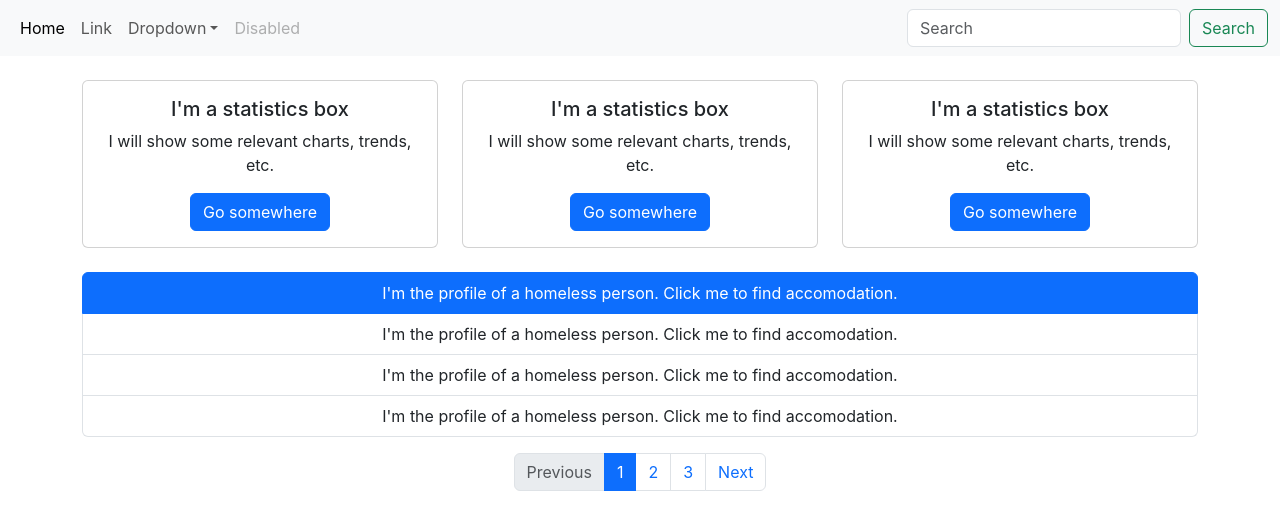
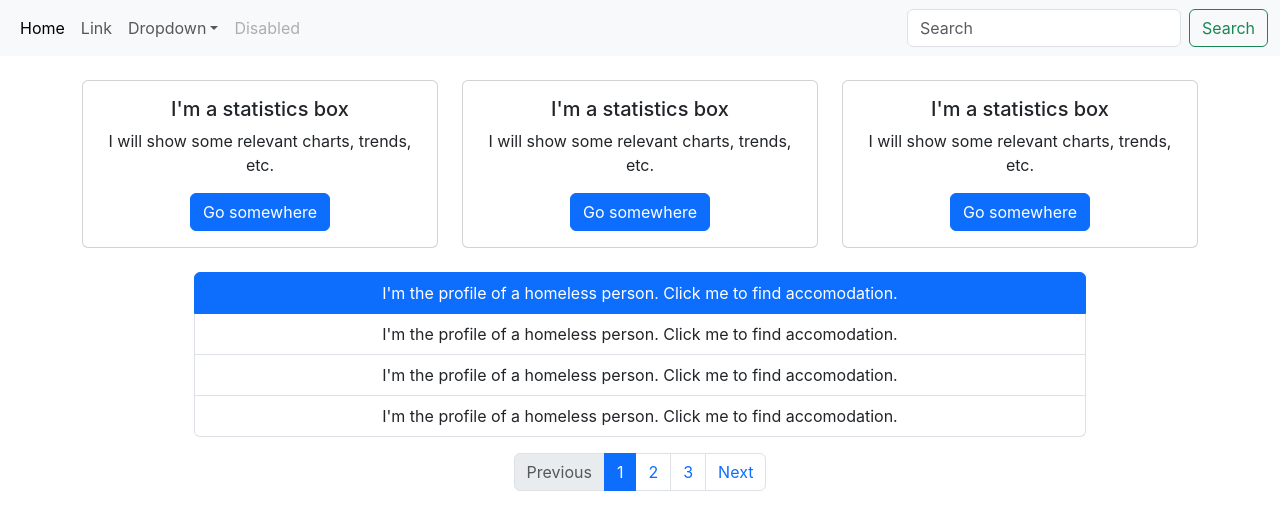
Before and after one commit to LB-Geeks/react-client, a React (Create React App) app in the folder react-client/: page / in a window 1280 px wide. Shown: the top 530 px of the page. Built offline with nearby package versions, Linux system fonts and the light colour scheme.

Commit message:
changed styling of list

```diff
--- a/react-client/src/App.css
+++ b/react-client/src/App.css
@@ -1,3 +1,7 @@
 .App {
   text-align: center;
 }
+
+.max-width-80 {
+  min-width: 80%;
+}
--- a/react-client/src/components/needAccomodationList/NeedAccomodationList.js
+++ b/react-client/src/components/needAccomodationList/NeedAccomodationList.js
@@ -4,8 +4,9 @@ import AccomodationFinderModal from "../accomodationFinderModal/AccomodationFind
 
 function NeedAccomodationList() {
   return (
-    <div class="container mt-4">
-      <div class="list-group">
+    <>
+      <div class="container d-flex justify-content-center mt-4">
+        <div class="list-group max-width-80">
           <button
             type="button"
             class="list-group-item list-group-item-action active"
@@ -41,6 +42,8 @@ function NeedAccomodationList() {
           </button>
         </div>
 
+        <AccomodationFinderModal />
+      </div>
       <nav aria-label="Page navigation example">
         <ul class="pagination justify-content-center mt-3">
           <li class="page-item disabled">
@@ -68,9 +71,7 @@ function NeedAccomodationList() {
           </li>
         </ul>
       </nav>
-
-      <AccomodationFinderModal />
-    </div>
+    </>
   );
 }
 
```
Lines whose indentation alone changed are shown as unchanged.
